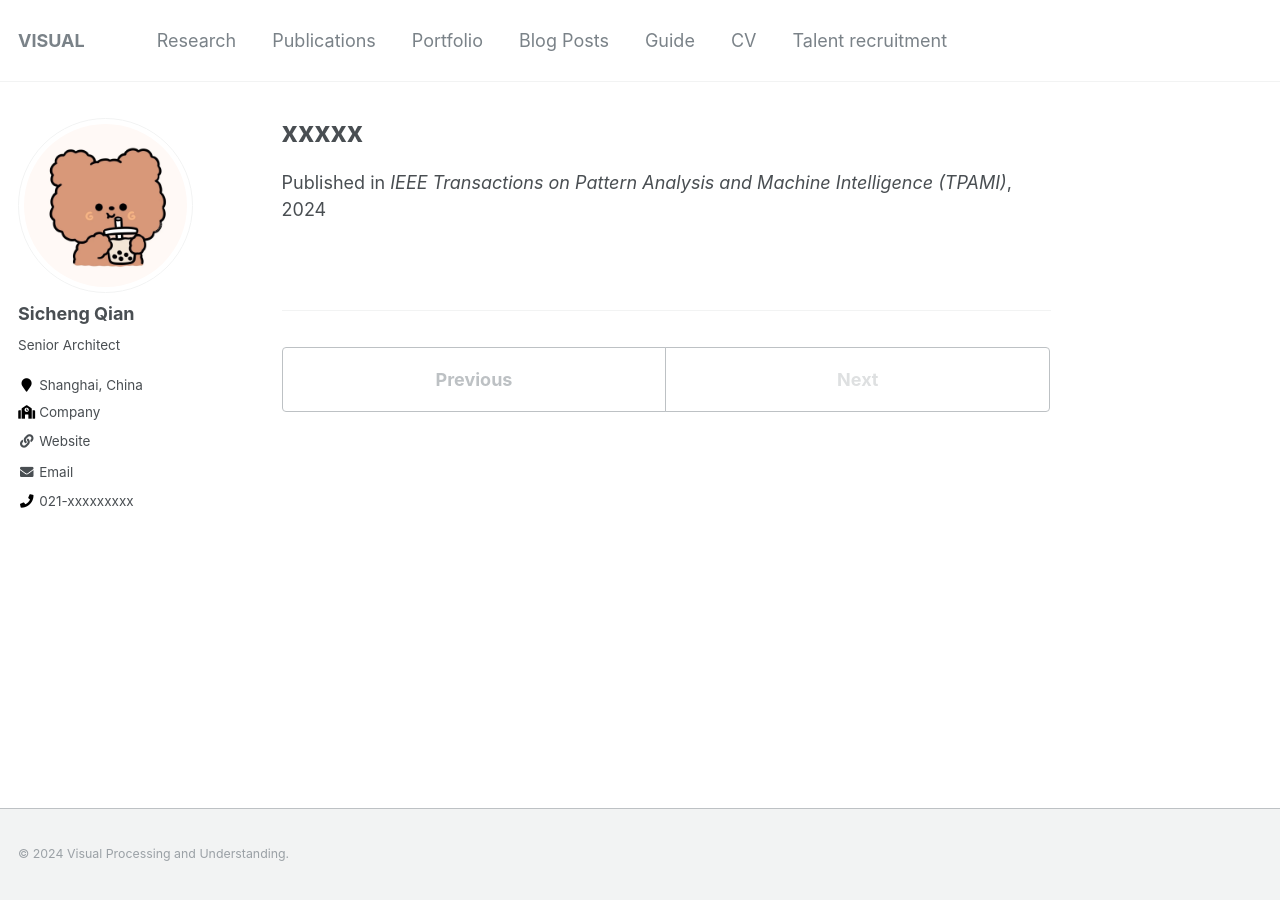
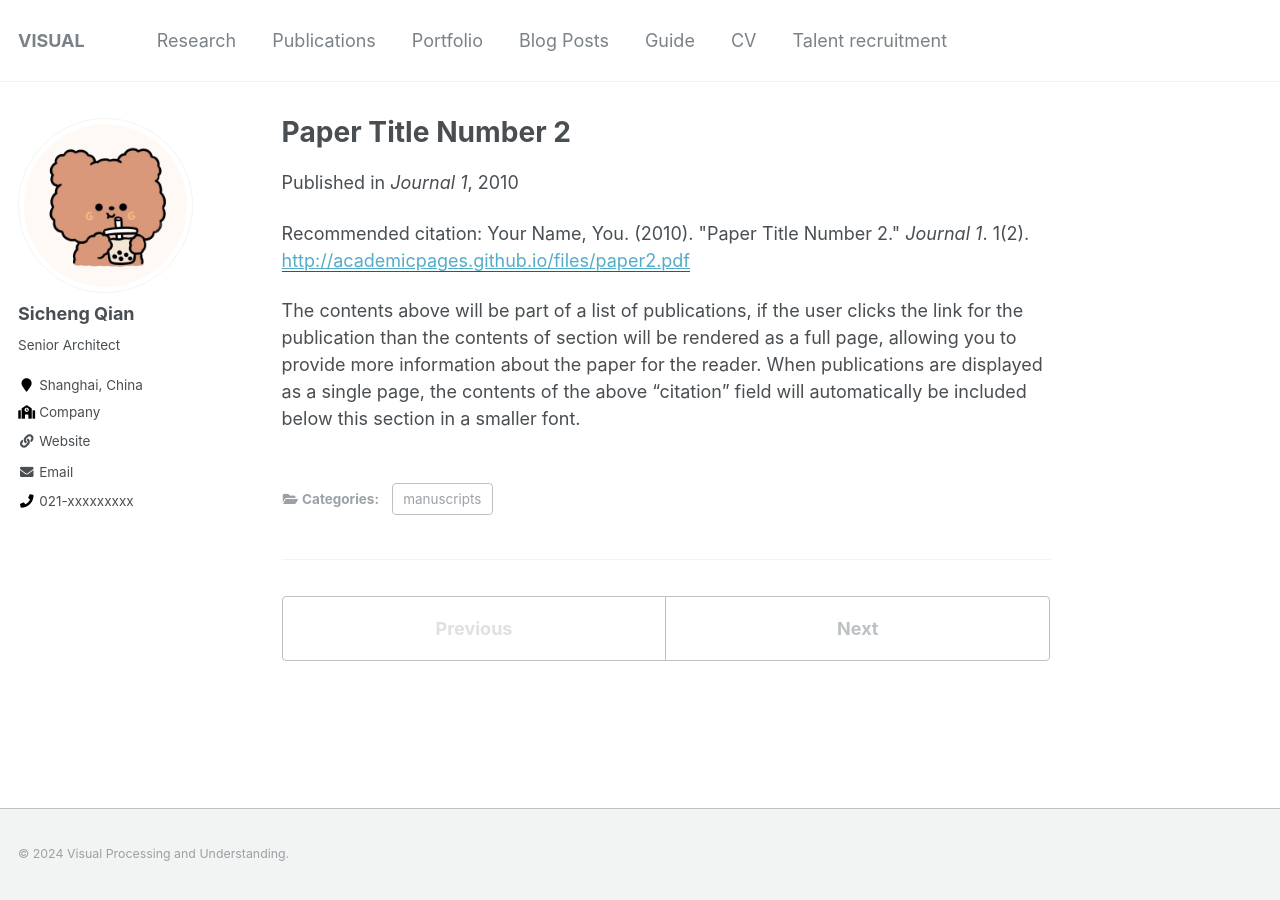
Before and after one commit to aqsc/aqsc.github.io, a Jekyll site: the page built from _publications/j_43.md, in a window 1280 px wide. Built offline with Jekyll 4.4.1, drawn with Linux system fonts in a browser that asks for light colours.

Commit message:
Update j_43.md

```diff
--- a/_publications/j_43.md
+++ b/_publications/j_43.md
@@ -1,15 +1,14 @@
 ---
-title: xxxxx
+title: "Paper Title Number 2"
 collection: publications
-permalink: /publication/conference/43
-authors: xxx, xxx, xxx
-date: 2024-05-01
-venue: IEEE Transactions on Pattern Analysis and Machine Intelligence (TPAMI)
-pubtype: 'journal'
-# pdf: https://arxiv.org/abs/2309.02999.pdf
-# code: https://github.com/ch3cook-fdu/Vote2Cap-DETR
+category: manuscripts
+permalink: /publication/2010-10-01-paper-title-number-2
+excerpt: 'This paper is about the number 2. The number 3 is left for future work.'
+date: 2010-10-01
+venue: 'Journal 1'
+slidesurl: 'http://academicpages.github.io/files/slides2.pdf'
+paperurl: 'http://academicpages.github.io/files/paper2.pdf'
+citation: 'Your Name, You. (2010). &quot;Paper Title Number 2.&quot; <i>Journal 1</i>. 1(2).'
 ---
 
-<!-- paperurl: 'http://academicpages.github.io/files/paper1.pdf'
-citation: 'Your Name, You. (2009). &quot;Paper Title Number 1.&quot; <i>Journal 1</i>. 1(1).' -->
-<!-- [Download paper here](http://academicpages.github.io/files/paper1.pdf) -->
+The contents above will be part of a list of publications, if the user clicks the link for the publication than the contents of section will be rendered as a full page, allowing you to provide more information about the paper for the reader. When publications are displayed as a single page, the contents of the above "citation" field will automatically be included below this section in a smaller font.
```
